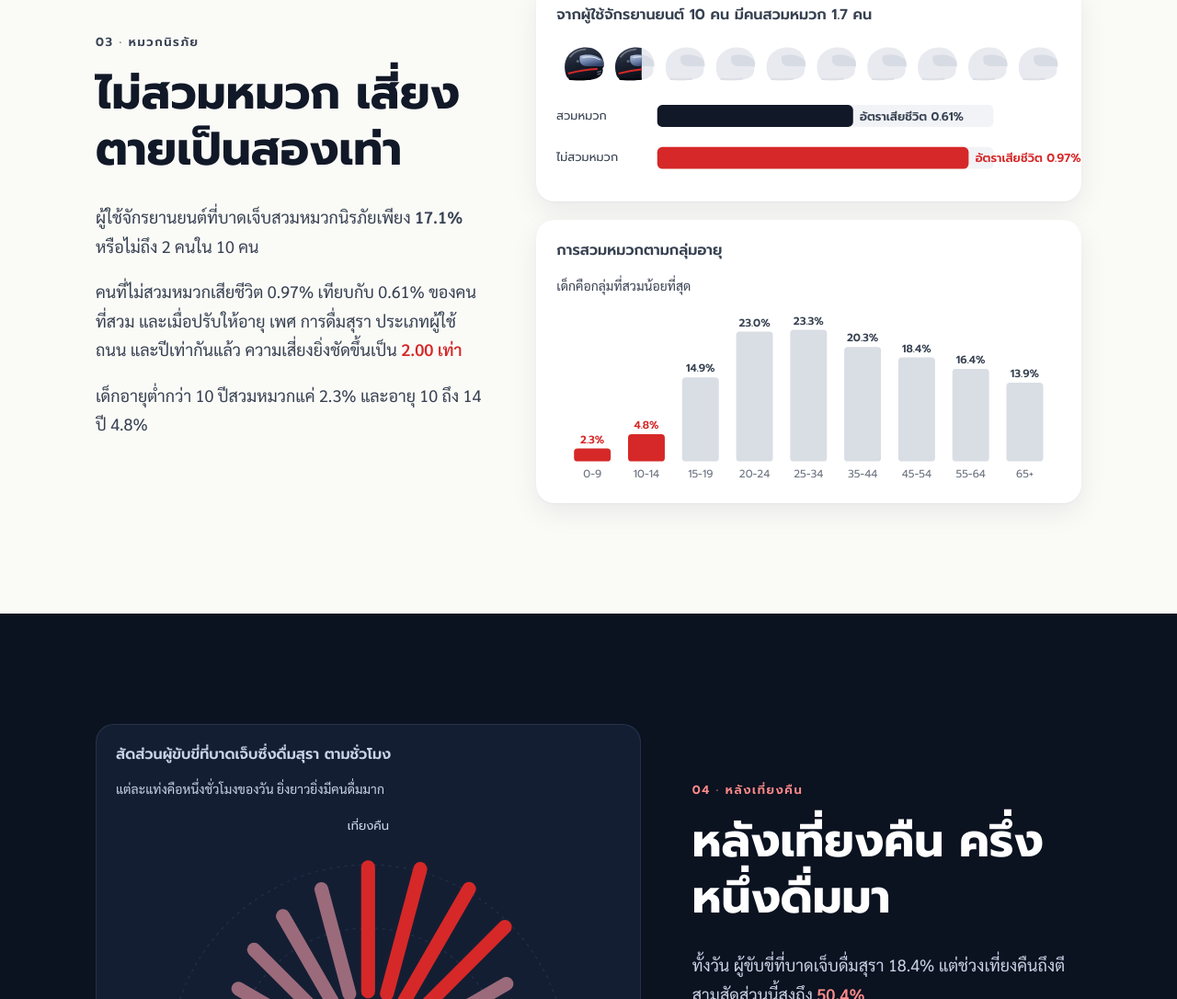
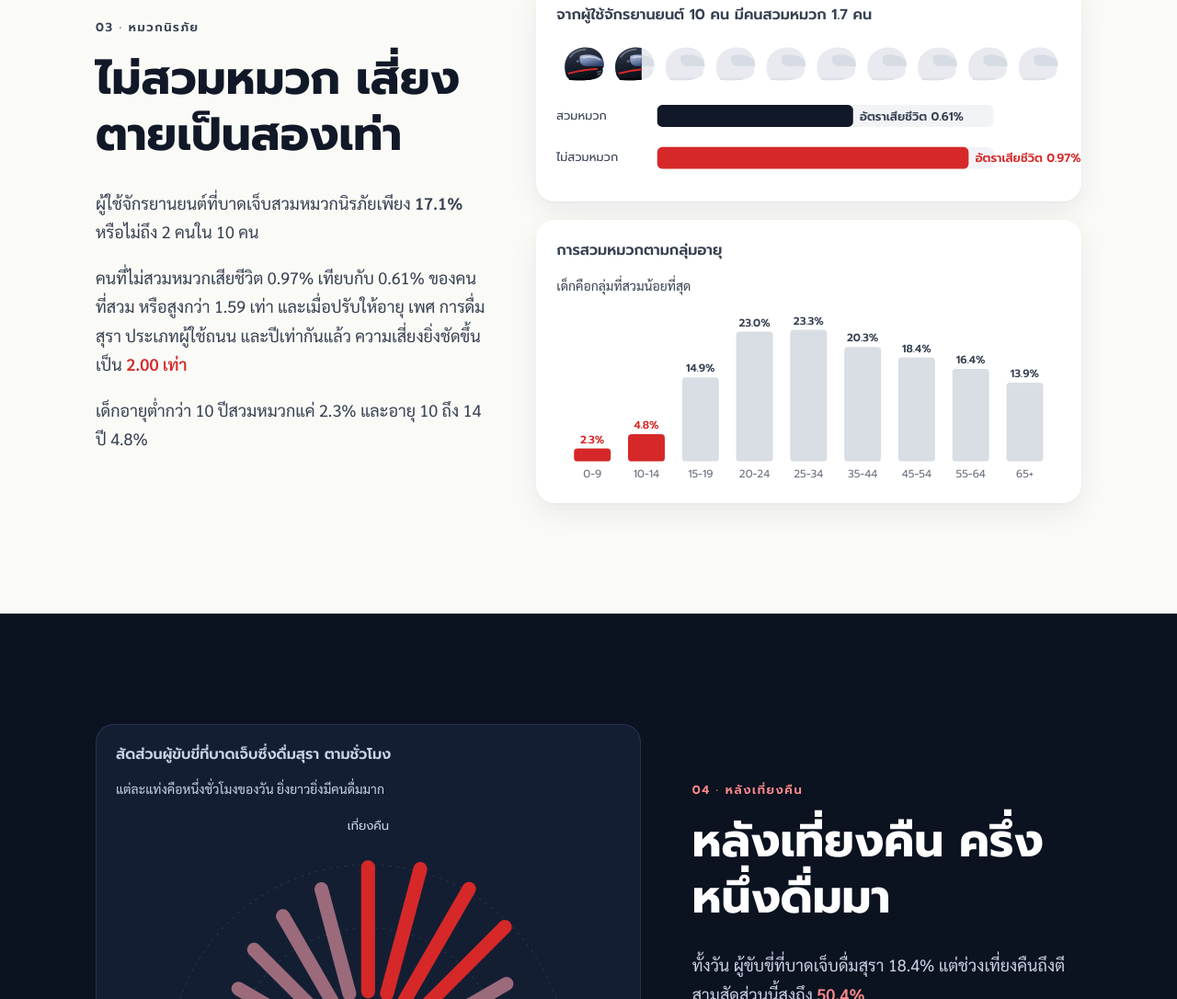
Before and after one commit to clytie0x/thai-road-risk, a plain HTML site: page index.html in a window 1280 px wide. Shown: the part 2969-4055 px from the top of the page at 92% size. Drawn offline with Linux system fonts and the light colour scheme; animation ran at ten frames a second.

Commit message:
Show the crude helmet risk ratio next to the adjusted one

```diff
--- a/index.html
+++ b/index.html
@@ -300,7 +300,7 @@ footer p { margin: 0 0 6px; }
       <p class="label">03 · หมวกนิรภัย</p>
       <h2>ไม่สวมหมวก เสี่ยงตายเป็นสองเท่า</h2>
       <p>ผู้ใช้จักรยานยนต์ที่บาดเจ็บสวมหมวกนิรภัยเพียง <strong>17.1%</strong> หรือไม่ถึง 2 คนใน 10 คน</p>
-      <p>คนที่ไม่สวมหมวกเสียชีวิต 0.97% เทียบกับ 0.61% ของคนที่สวม และเมื่อปรับให้อายุ เพศ การดื่มสุรา ประเภทผู้ใช้ถนน และปีเท่ากันแล้ว ความเสี่ยงยิ่งชัดขึ้นเป็น <strong class="red">2.00 เท่า</strong></p>
+      <p>คนที่ไม่สวมหมวกเสียชีวิต 0.97% เทียบกับ 0.61% ของคนที่สวม หรือสูงกว่า 1.59 เท่า และเมื่อปรับให้อายุ เพศ การดื่มสุรา ประเภทผู้ใช้ถนน และปีเท่ากันแล้ว ความเสี่ยงยิ่งชัดขึ้นเป็น <strong class="red">2.00 เท่า</strong></p>
       <p>เด็กอายุต่ำกว่า 10 ปีสวมหมวกแค่ 2.3% และอายุ 10 ถึง 14 ปี 4.8%</p>
     </div>
     <div class="stack">
```
Also changed, not shown: assets/powerbi_model.png (deleted).
